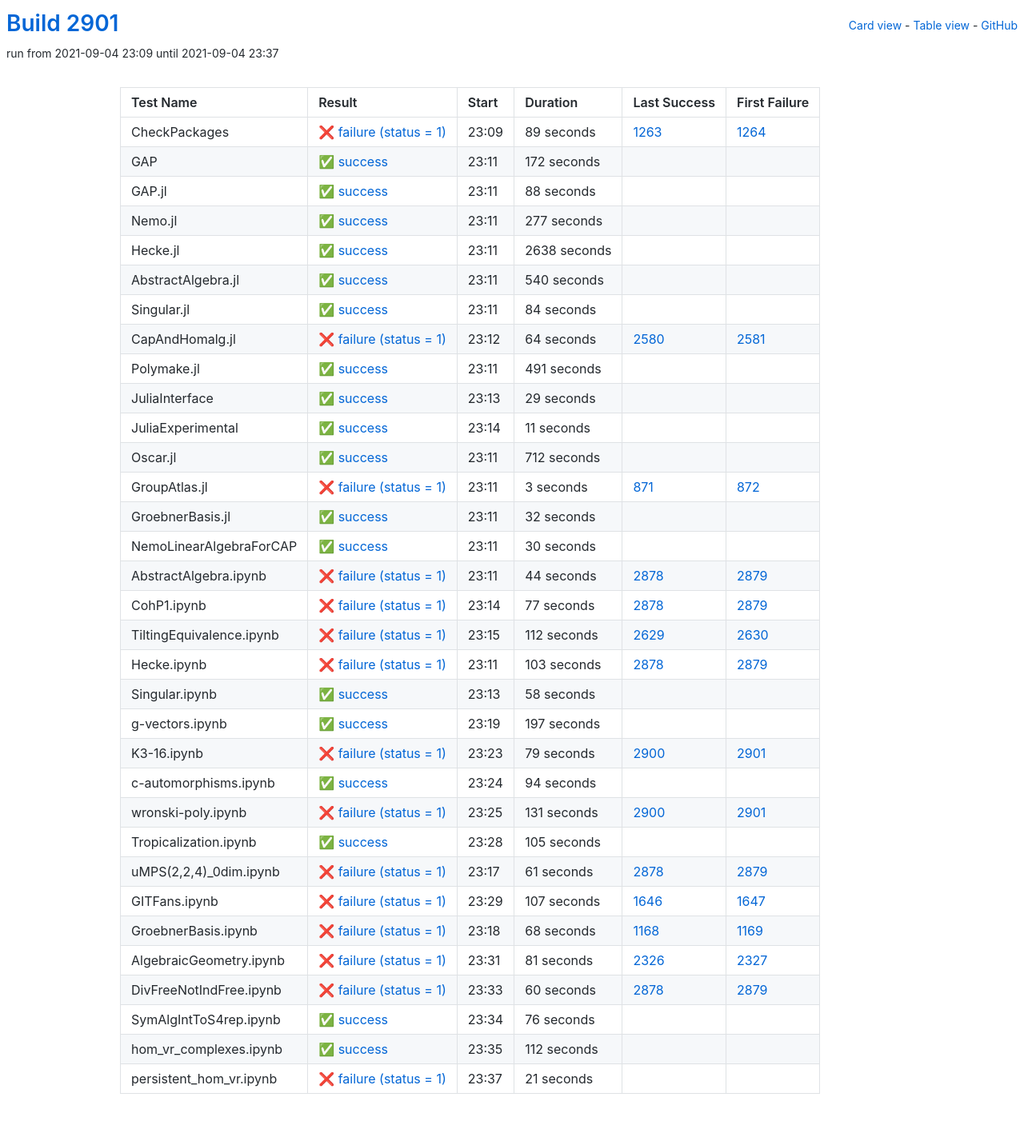
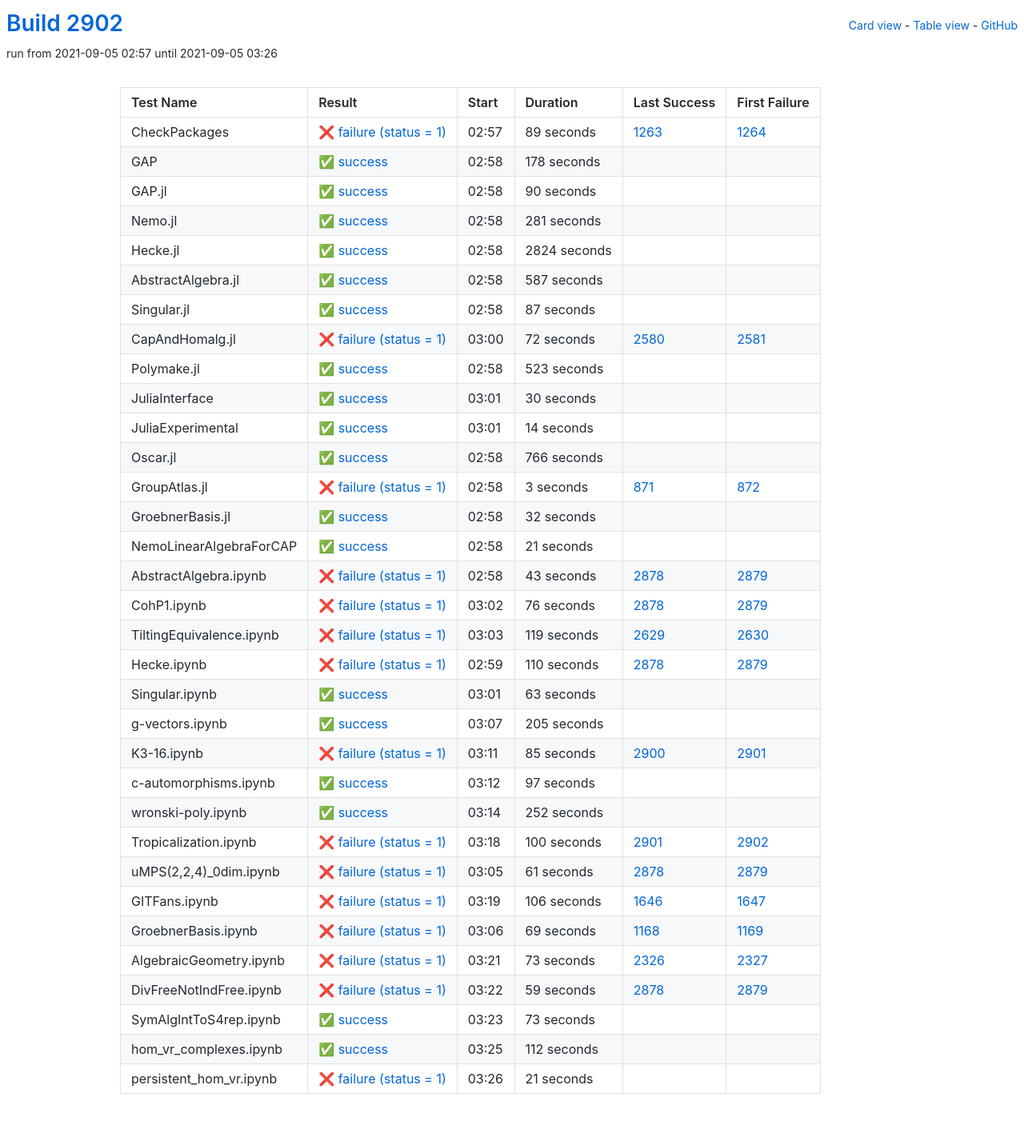
Before and after one commit to oscar-system/oscar-ci-status-stable, a Jekyll site: the page built from table.html, in a window 1280 px wide. Shown: the whole page at 80% size. Built offline with Jekyll 4.4.1, drawn with Linux system fonts in a browser that asks for light colours.

Commit message:
Build #2902

```diff
--- a/_data/ci.yml
+++ b/_data/ci.yml
@@ -1,6 +1,6 @@
 ---
-build: 2901
-build_url: https://oscarci.mathematik.uni-kl.de/job/oscar-stable/2901/
+build: 2902
+build_url: https://oscarci.mathematik.uni-kl.de/job/oscar-stable/2902/
 job: oscar-stable
 organization: oscar-system
 repo: oscar-ci-status-stable
@@ -8,8 +8,8 @@ repourl: https://github.com/oscar-system/oscar-ci-status-stable
 tests:
 - name: CheckPackages
   id: checkpackages
-  log: https://oscarci.mathematik.uni-kl.de/job/oscar-stable/2901/artifact/logs/build-2901/CheckPackages.log
-  start: 2021-09-04 23:09
+  log: https://oscarci.mathematik.uni-kl.de/job/oscar-stable/2902/artifact/logs/build-2902/CheckPackages.log
+  start: 2021-09-05 02:57
   success: false
   exitcode: 1
   status: failure
@@ -20,140 +20,140 @@ tests:
   first_failure_url: https://oscarci.mathematik.uni-kl.de/job/oscar-stable/1264/
 - name: GAP
   id: gap
-  log: https://oscarci.mathematik.uni-kl.de/job/oscar-stable/2901/artifact/logs/build-2901/GAP.log
-  start: 2021-09-04 23:11
+  log: https://oscarci.mathematik.uni-kl.de/job/oscar-stable/2902/artifact/logs/build-2902/GAP.log
+  start: 2021-09-05 02:58
   success: true
   exitcode: 0
   status: success
-  duration: 172
+  duration: 178
   last_success: false
   last_success_url:
   first_failure: false
   first_failure_url:
 - name: GAP.jl
   id: gap-jl
-  log: https://oscarci.mathematik.uni-kl.de/job/oscar-stable/2901/artifact/logs/build-2901/GAP.jl.log
-  start: 2021-09-04 23:11
+  log: https://oscarci.mathematik.uni-kl.de/job/oscar-stable/2902/artifact/logs/build-2902/GAP.jl.log
+  start: 2021-09-05 02:58
   success: true
   exitcode: 0
   status: success
-  duration: 88
+  duration: 90
   last_success: false
   last_success_url:
   first_failure: false
   first_failure_url:
 - name: Nemo.jl
   id: nemo-jl
-  log: https://oscarci.mathematik.uni-kl.de/job/oscar-stable/2901/artifact/logs/build-2901/Nemo.jl.log
-  start: 2021-09-04 23:11
+  log: https://oscarci.mathematik.uni-kl.de/job/oscar-stable/2902/artifact/logs/build-2902/Nemo.jl.log
+  start: 2021-09-05 02:58
   success: true
   exitcode: 0
   status: success
-  duration: 277
+  duration: 281
   last_success: false
   last_success_url:
   first_failure: false
   first_failure_url:
 - name: Hecke.jl
   id: hecke-jl
-  log: https://oscarci.mathematik.uni-kl.de/job/oscar-stable/2901/artifact/logs/build-2901/Hecke.jl.log
-  start: 2021-09-04 23:11
+  log: https://oscarci.mathematik.uni-kl.de/job/oscar-stable/2902/artifact/logs/build-2902/Hecke.jl.log
+  start: 2021-09-05 02:58
   success: true
   exitcode: 0
   status: success
-  duration: 2638
+  duration: 2824
   last_success: false
   last_success_url:
   first_failure: false
   first_failure_url:
 - name: AbstractAlgebra.jl
   id: abstractalgebra-jl
-  log: https://oscarci.mathematik.uni-kl.de/job/oscar-stable/2901/artifact/logs/build-2901/AbstractAlgebra.jl.log
-  start: 2021-09-04 23:11
+  log: https://oscarci.mathematik.uni-kl.de/job/oscar-stable/2902/artifact/logs/build-2902/AbstractAlgebra.jl.log
+  start: 2021-09-05 02:58
   success: true
   exitcode: 0
   status: success
-  duration: 540
+  duration: 587
   last_success: false
   last_success_url:
   first_failure: false
   first_failure_url:
 - name: Singular.jl
   id: singular-jl
-  log: https://oscarci.mathematik.uni-kl.de/job/oscar-stable/2901/artifact/logs/build-2901/Singular.jl.log
-  start: 2021-09-04 23:11
+  log: https://oscarci.mathematik.uni-kl.de/job/oscar-stable/2902/artifact/logs/build-2902/Singular.jl.log
+  start: 2021-09-05 02:58
   success: true
   exitcode: 0
   status: success
-  duration: 84
+  duration: 87
   last_success: false
   last_success_url:
   first_failure: false
   first_failure_url:
 - name: CapAndHomalg.jl
   id: capandhomalg-jl
-  log: https://oscarci.mathematik.uni-kl.de/job/oscar-stable/2901/artifact/logs/build-2901/CapAndHomalg.jl.log
-  start: 2021-09-04 23:12
+  log: https://oscarci.mathematik.uni-kl.de/job/oscar-stable/2902/artifact/logs/build-2902/CapAndHomalg.jl.log
+  start: 2021-09-05 03:00
   success: false
   exitcode: 1
   status: failure
-  duration: 64
+  duration: 72
   last_success: 2580
   last_success_url: https://oscarci.mathematik.uni-kl.de/job/oscar-stable/2580/
   first_failure: 2581
   first_failure_url: https://oscarci.mathematik.uni-kl.de/job/oscar-stable/2581/
 - name: Polymake.jl
   id: polymake-jl
-  log: https://oscarci.mathematik.uni-kl.de/job/oscar-stable/2901/artifact/logs/build-2901/Polymake.jl.log
-  start: 2021-09-04 23:11
+  log: https://oscarci.mathematik.uni-kl.de/job/oscar-stable/2902/artifact/logs/build-2902/Polymake.jl.log
+  start: 2021-09-05 02:58
   success: true
   exitcode: 0
   status: success
-  duration: 491
+  duration: 523
   last_success: false
   last_success_url:
   first_failure: false
   first_failure_url:
 - name: JuliaInterface
   id: juliainterface
-  log: https://oscarci.mathematik.uni-kl.de/job/oscar-stable/2901/artifact/logs/build-2901/JuliaInterface.log
-  start: 2021-09-04 23:13
+  log: https://oscarci.mathematik.uni-kl.de/job/oscar-stable/2902/artifact/logs/build-2902/JuliaInterface.log
+  start: 2021-09-05 03:01
   success: true
   exitcode: 0
   status: success
-  duration: 29
+  duration: 30
   last_success: false
   last_success_url:
   first_failure: false
   first_failure_url:
 - name: JuliaExperimental
   id: juliaexperimental
-  log: https://oscarci.mathematik.uni-kl.de/job/oscar-stable/2901/artifact/logs/build-2901/JuliaExperimental.log
-  start: 2021-09-04 23:14
+  log: https://oscarci.mathematik.uni-kl.de/job/oscar-stable/2902/artifact/logs/build-2902/JuliaExperimental.log
+  start: 2021-09-05 03:01
   success: true
   exitcode: 0
   status: success
-  duration: 11
+  duration: 14
   last_success: false
   last_success_url:
   first_failure: false
   first_failure_url:
 - name: Oscar.jl
   id: oscar-jl
-  log: https://oscarci.mathematik.uni-kl.de/job/oscar-stable/2901/artifact/logs/build-2901/Oscar.jl.log
-  start: 2021-09-04 23:11
+  log: https://oscarci.mathematik.uni-kl.de/job/oscar-stable/2902/artifact/logs/build-2902/Oscar.jl.log
+  start: 2021-09-05 02:58
   success: true
   exitcode: 0
   status: success
-  duration: 712
+  duration: 766
   last_success: false
   last_success_url:
   first_failure: false
   first_failure_url:
 - name: GroupAtlas.jl
   id: groupatlas-jl
-  log: https://oscarci.mathematik.uni-kl.de/job/oscar-stable/2901/artifact/logs/build-2901/GroupAtlas.jl.log
-  start: 2021-09-04 23:11
+  log: https://oscarci.mathematik.uni-kl.de/job/oscar-stable/2902/artifact/logs/build-2902/GroupAtlas.jl.log
+  start: 2021-09-05 02:58
   success: false
   exitcode: 1
   status: failure
@@ -164,8 +164,8 @@ tests:
   first_failure_url: https://oscarci.mathematik.uni-kl.de/job/oscar-stable/872/
 - name: GroebnerBasis.jl
   id: groebnerbasis-jl
-  log: https://oscarci.mathematik.uni-kl.de/job/oscar-stable/2901/artifact/logs/build-2901/GroebnerBasis.jl.log
-  start: 2021-09-04 23:11
+  log: https://oscarci.mathematik.uni-kl.de/job/oscar-stable/2902/artifact/logs/build-2902/GroebnerBasis.jl.log
+  start: 2021-09-05 02:58
   success: true
   exitcode: 0
   status: success
@@ -176,140 +176,140 @@ tests:
   first_failure_url:
 - name: NemoLinearAlgebraForCAP
   id: nemolinearalgebraforcap
-  log: https://oscarci.mathematik.uni-kl.de/job/oscar-stable/2901/artifact/logs/build-2901/NemoLinearAlgebraForCAP.log
-  start: 2021-09-04 23:11
+  log: https://oscarci.mathematik.uni-kl.de/job/oscar-stable/2902/artifact/logs/build-2902/NemoLinearAlgebraForCAP.log
+  start: 2021-09-05 02:58
   success: true
   exitcode: 0
   status: success
-  duration: 30
+  duration: 21
   last_success: false
   last_success_url:
   first_failure: false
   first_failure_url:
 - name: AbstractAlgebra.ipynb
   id: abstractalgebra-ipynb
-  log: https://oscarci.mathematik.uni-kl.de/job/oscar-stable/2901/artifact/logs/build-2901/AbstractAlgebra.ipynb.log
-  start: 2021-09-04 23:11
+  log: https://oscarci.mathematik.uni-kl.de/job/oscar-stable/2902/artifact/logs/build-2902/AbstractAlgebra.ipynb.log
+  start: 2021-09-05 02:58
   success: false
   exitcode: 1
   status: failure
-  duration: 44
+  duration: 43
   last_success: 2878
   last_success_url: https://oscarci.mathematik.uni-kl.de/job/oscar-stable/2878/
   first_failure: 2879
   first_failure_url: https://oscarci.mathematik.uni-kl.de/job/oscar-stable/2879/
 - name: CohP1.ipynb
   id: cohp1-ipynb
-  log: https://oscarci.mathematik.uni-kl.de/job/oscar-stable/2901/artifact/logs/build-2901/CohP1.ipynb.log
-  start: 2021-09-04 23:14
+  log: https://oscarci.mathematik.uni-kl.de/job/oscar-stable/2902/artifact/logs/build-2902/CohP1.ipynb.log
+  start: 2021-09-05 03:02
   success: false
   exitcode: 1
   status: failure
-  duration: 77
+  duration: 76
   last_success: 2878
   last_success_url: https://oscarci.mathematik.uni-kl.de/job/oscar-stable/2878/
   first_failure: 2879
   first_failure_url: https://oscarci.mathematik.uni-kl.de/job/oscar-stable/2879/
 - name: TiltingEquivalence.ipynb
   id: tiltingequivalence-ipynb
-  log: https://oscarci.mathematik.uni-kl.de/job/oscar-stable/2901/artifact/logs/build-2901/TiltingEquivalence.ipynb.log
-  start: 2021-09-04 23:15
+  log: https://oscarci.mathematik.uni-kl.de/job/oscar-stable/2902/artifact/logs/build-2902/TiltingEquivalence.ipynb.log
+  start: 2021-09-05 03:03
   success: false
   exitcode: 1
   status: failure
-  duration: 112
+  duration: 119
   last_success: 2629
   last_success_url: https://oscarci.mathematik.uni-kl.de/job/oscar-stable/2629/
   first_failure: 2630
   first_failure_url: https://oscarci.mathematik.uni-kl.de/job/oscar-stable/2630/
 - name: Hecke.ipynb
   id: hecke-ipynb
-  log: https://oscarci.mathematik.uni-kl.de/job/oscar-stable/2901/artifact/logs/build-2901/Hecke.ipynb.log
-  start: 2021-09-04 23:11
+  log: https://oscarci.mathematik.uni-kl.de/job/oscar-stable/2902/artifact/logs/build-2902/Hecke.ipynb.log
+  start: 2021-09-05 02:59
   success: false
   exitcode: 1
   status: failure
-  duration: 103
+  duration: 110
   last_success: 2878
   last_success_url: https://oscarci.mathematik.uni-kl.de/job/oscar-stable/2878/
   first_failure: 2879
   first_failure_url: https://oscarci.mathematik.uni-kl.de/job/oscar-stable/2879/
 - name: Singular.ipynb
   id: singular-ipynb
-  log: https://oscarci.mathematik.uni-kl.de/job/oscar-stable/2901/artifact/logs/build-2901/Singular.ipynb.log
-  start: 2021-09-04 23:13
+  log: https://oscarci.mathematik.uni-kl.de/job/oscar-stable/2902/artifact/logs/build-2902/Singular.ipynb.log
+  start: 2021-09-05 03:01
   success: true
   exitcode: 0
   status: success
-  duration: 58
+  duration: 63
   last_success: false
   last_success_url:
   first_failure: false
   first_failure_url:
 - name: g-vectors.ipynb
   id: g-vectors-ipynb
-  log: https://oscarci.mathematik.uni-kl.de/job/oscar-stable/2901/artifact/logs/build-2901/g-vectors.ipynb.log
-  start: 2021-09-04 23:19
+  log: https://oscarci.mathematik.uni-kl.de/job/oscar-stable/2902/artifact/logs/build-2902/g-vectors.ipynb.log
+  start: 2021-09-05 03:07
   success: true
   exitcode: 0
   status: success
-  duration: 197
+  duration: 205
   last_success: false
   last_success_url:
   first_failure: false
   first_failure_url:
 - name: K3-16.ipynb
   id: k3-16-ipynb
-  log: https://oscarci.mathematik.uni-kl.de/job/oscar-stable/2901/artifact/logs/build-2901/K3-16.ipynb.log
-  start: 2021-09-04 23:23
+  log: https://oscarci.mathematik.uni-kl.de/job/oscar-stable/2902/artifact/logs/build-2902/K3-16.ipynb.log
+  start: 2021-09-05 03:11
   success: false
   exitcode: 1
   status: failure
-  duration: 79
+  duration: 85
   last_success: 2900
   last_success_url: https://oscarci.mathematik.uni-kl.de/job/oscar-stable/2900/
   first_failure: 2901
   first_failure_url: https://oscarci.mathematik.uni-kl.de/job/oscar-stable/2901/
 - name: c-automorphisms.ipynb
   id: c-automorphisms-ipynb
-  log: https://oscarci.mathematik.uni-kl.de/job/oscar-stable/2901/artifact/logs/build-2901/c-automorphisms.ipynb.log
-  start: 2021-09-04 23:24
+  log: https://oscarci.mathematik.uni-kl.de/job/oscar-stable/2902/artifact/logs/build-2902/c-automorphisms.ipynb.log
+  start: 2021-09-05 03:12
   success: true
   exitcode: 0
   status: success
-  duration: 94
+  duration: 97
   last_success: false
   last_success_url:
   first_failure: false
   first_failure_url:
 - name: wronski-poly.ipynb
   id: wronski-poly-ipynb
-  log: https://oscarci.mathematik.uni-kl.de/job/oscar-stable/2901/artifact/logs/build-2901/wronski-poly.ipynb.log
-  start: 2021-09-04 23:25
-  success: false
-  exitcode: 1
-  status: failure
-  duration: 131
-  last_success: 2900
-  last_success_url: https://oscarci.mathematik.uni-kl.de/job/oscar-stable/2900/
-  first_failure: 2901
-  first_failure_url: https://oscarci.mathematik.uni-kl.de/job/oscar-stable/2901/
-- name: Tropicalization.ipynb
-  id: tropicalization-ipynb
-  log: https://oscarci.mathematik.uni-kl.de/job/oscar-stable/2901/artifact/logs/build-2901/Tropicalization.ipynb.log
-  start: 2021-09-04 23:28
+  log: https://oscarci.mathematik.uni-kl.de/job/oscar-stable/2902/artifact/logs/build-2902/wronski-poly.ipynb.log
+  start: 2021-09-05 03:14
   success: true
   exitcode: 0
   status: success
-  duration: 105
+  duration: 252
   last_success: false
   last_success_url:
   first_failure: false
   first_failure_url:
+- name: Tropicalization.ipynb
+  id: tropicalization-ipynb
+  log: https://oscarci.mathematik.uni-kl.de/job/oscar-stable/2902/artifact/logs/build-2902/Tropicalization.ipynb.log
+  start: 2021-09-05 03:18
+  success: false
+  exitcode: 1
+  status: failure
+  duration: 100
+  last_success: 2901
+  last_success_url: https://oscarci.mathematik.uni-kl.de/job/oscar-stable/2901/
+  first_failure: 2902
+  first_failure_url: https://oscarci.mathematik.uni-kl.de/job/oscar-stable/2902/
 - name: uMPS(2,2,4)_0dim.ipynb
   id: umps-2-2-4-0dim-ipynb
-  log: https://oscarci.mathematik.uni-kl.de/job/oscar-stable/2901/artifact/logs/build-2901/uMPS-2-2-4-_0dim.ipynb.log
-  start: 2021-09-04 23:17
+  log: https://oscarci.mathematik.uni-kl.de/job/oscar-stable/2902/artifact/logs/build-2902/uMPS-2-2-4-_0dim.ipynb.log
+  start: 2021-09-05 03:05
   success: false
   exitcode: 1
   status: failure
@@ -320,68 +320,68 @@ tests:
   first_failure_url: https://oscarci.mathematik.uni-kl.de/job/oscar-stable/2879/
 - name: GITFans.ipynb
   id: gitfans-ipynb
-  log: https://oscarci.mathematik.uni-kl.de/job/oscar-stable/2901/artifact/logs/build-2901/GITFans.ipynb.log
-  start: 2021-09-04 23:29
+  log: https://oscarci.mathematik.uni-kl.de/job/oscar-stable/2902/artifact/logs/build-2902/GITFans.ipynb.log
+  start: 2021-09-05 03:19
   success: false
   exitcode: 1
   status: failure
-  duration: 107
+  duration: 106
   last_success: 1646
   last_success_url: https://oscarci.mathematik.uni-kl.de/job/oscar-stable/1646/
   first_failure: 1647
   first_failure_url: https://oscarci.mathematik.uni-kl.de/job/oscar-stable/1647/
 - name: GroebnerBasis.ipynb
   id: groebnerbasis-ipynb
-  log: https://oscarci.mathematik.uni-kl.de/job/oscar-stable/2901/artifact/logs/build-2901/GroebnerBasis.ipynb.log
-  start: 2021-09-04 23:18
+  log: https://oscarci.mathematik.uni-kl.de/job/oscar-stable/2902/artifact/logs/build-2902/GroebnerBasis.ipynb.log
+  start: 2021-09-05 03:06
   success: false
   exitcode: 1
   status: failure
-  duration: 68
+  duration: 69
   last_success: 1168
   last_success_url: https://oscarci.mathematik.uni-kl.de/job/oscar-stable/1168/
   first_failure: 1169
   first_failure_url: https://oscarci.mathematik.uni-kl.de/job/oscar-stable/1169/
 - name: AlgebraicGeometry.ipynb
   id: algebraicgeometry-ipynb
-  log: https://oscarci.mathematik.uni-kl.de/job/oscar-stable/2901/artifact/logs/build-2901/AlgebraicGeometry.ipynb.log
-  start: 2021-09-04 23:31
+  log: https://oscarci.mathematik.uni-kl.de/job/oscar-stable/2902/artifact/logs/build-2902/AlgebraicGeometry.ipynb.log
+  start: 2021-09-05 03:21
   success: false
   exitcode: 1
   status: failure
-  duration: 81
+  duration: 73
   last_success: 2326
   last_success_url: https://oscarci.mathematik.uni-kl.de/job/oscar-stable/2326/
   first_failure: 2327
   first_failure_url: https://oscarci.mathematik.uni-kl.de/job/oscar-stable/2327/
 - name: DivFreeNotIndFree.ipynb
   id: divfreenotindfree-ipynb
-  log: https://oscarci.mathematik.uni-kl.de/job/oscar-stable/2901/artifact/logs/build-2901/DivFreeNotIndFree.ipynb.log
-  start: 2021-09-04 23:33
+  log: https://oscarci.mathematik.uni-kl.de/job/oscar-stable/2902/artifact/logs/build-2902/DivFreeNotIndFree.ipynb.log
+  start: 2021-09-05 03:22
   success: false
   exitcode: 1
   status: failure
-  duration: 60
+  duration: 59
   last_success: 2878
   last_success_url: https://oscarci.mathematik.uni-kl.de/job/oscar-stable/2878/
   first_failure: 2879
   first_failure_url: https://oscarci.mathematik.uni-kl.de/job/oscar-stable/2879/
 - name: SymAlgIntToS4rep.ipynb
   id: symalginttos4rep-ipynb
-  log: https://oscarci.mathematik.uni-kl.de/job/oscar-stable/2901/artifact/logs/build-2901/SymAlgIntToS4rep.ipynb.log
-  start: 2021-09-04 23:34
+  log: https://oscarci.mathematik.uni-kl.de/job/oscar-stable/2902/artifact/logs/build-2902/SymAlgIntToS4rep.ipynb.log
+  start: 2021-09-05 03:23
   success: true
   exitcode: 0
   status: success
-  duration: 76
+  duration: 73
   last_success: false
   last_success_url:
   first_failure: false
   first_failure_url:
 - name: hom_vr_complexes.ipynb
   id: hom-vr-complexes-ipynb
-  log: https://oscarci.mathematik.uni-kl.de/job/oscar-stable/2901/artifact/logs/build-2901/hom_vr_complexes.ipynb.log
-  start: 2021-09-04 23:35
+  log: https://oscarci.mathematik.uni-kl.de/job/oscar-stable/2902/artifact/logs/build-2902/hom_vr_complexes.ipynb.log
+  start: 2021-09-05 03:25
   success: true
   exitcode: 0
   status: success
@@ -392,8 +392,8 @@ tests:
   first_failure_url:
 - name: persistent_hom_vr.ipynb
   id: persistent-hom-vr-ipynb
-  log: https://oscarci.mathematik.uni-kl.de/job/oscar-stable/2901/artifact/logs/build-2901/persistent_hom_vr.ipynb.log
-  start: 2021-09-04 23:37
+  log: https://oscarci.mathematik.uni-kl.de/job/oscar-stable/2902/artifact/logs/build-2902/persistent_hom_vr.ipynb.log
+  start: 2021-09-05 03:26
   success: false
   exitcode: 1
   status: failure
```
Also changed, not shown: README.md.
